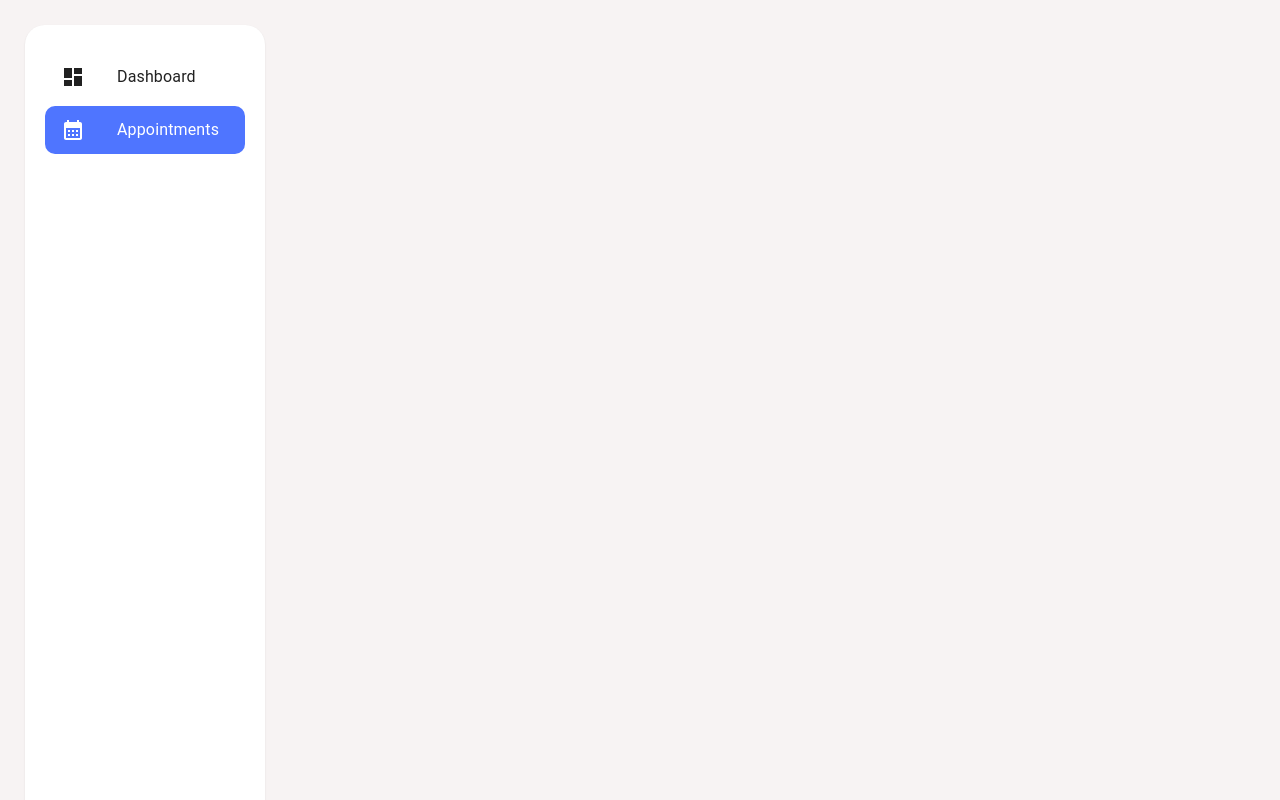
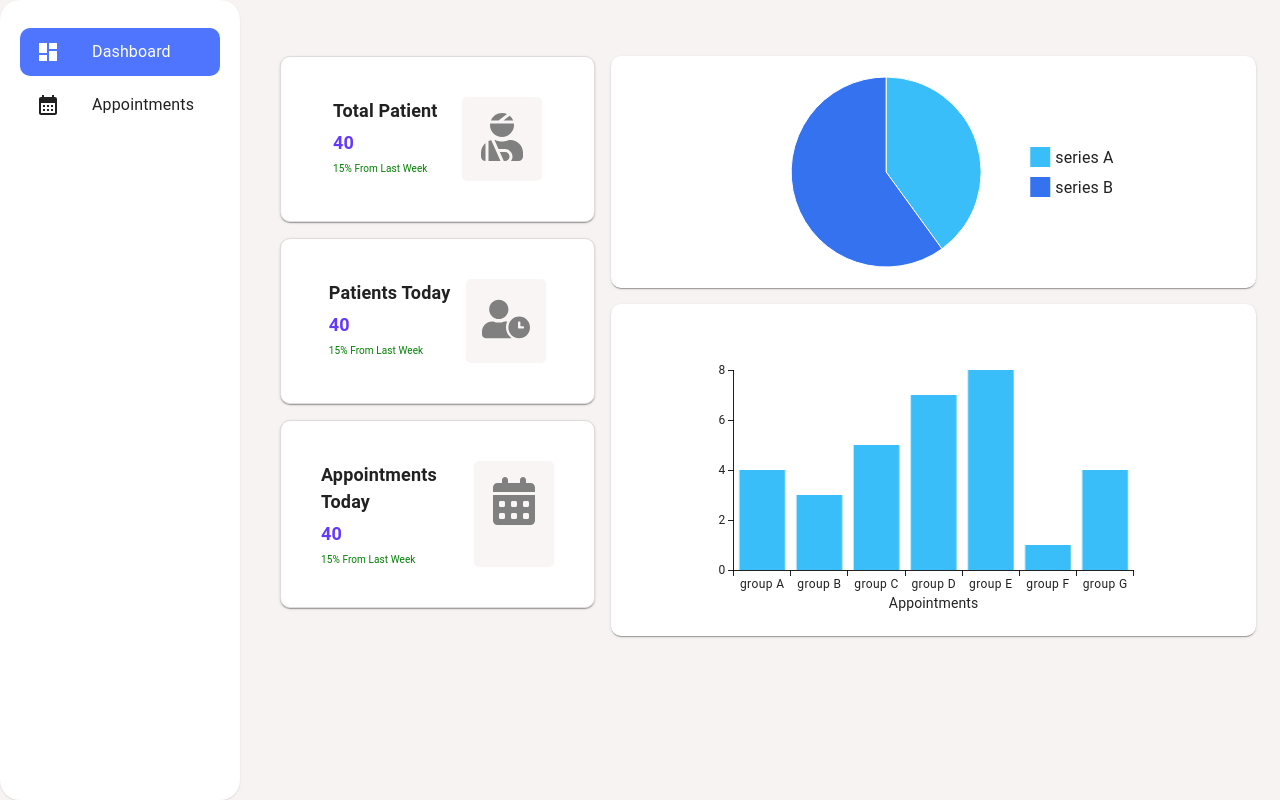
Before and after one commit to Tasneemghazal/GSG_Project_1, a React (Vite) app: page /doctor in a window 1280 px wide. Built offline with nearby package versions, Linux system fonts and the light colour scheme.

Commit message:
Add statistic cards and charts to doctor-dashboard

```diff
--- a/package.json
+++ b/package.json
@@ -14,8 +14,10 @@
     "@emotion/styled": "^11.14.0",
     "@mui/icons-material": "^6.4.2",
     "@mui/material": "^6.4.2",
+    "@mui/x-charts": "^7.25.0",
     "react": "^18.2.0",
     "react-dom": "^18.2.0",
+    "react-icons": "^5.4.0",
     "react-router-dom": "^7.1.4"
   },
   "devDependencies": {
--- a/src/App.tsx
+++ b/src/App.tsx
@@ -18,6 +18,7 @@ const App = () => {
       path: "/doctor",
       element: <Doctor />,
       children: [
+        { index: true, element: <DoctorDashboard /> },
         { path: "dashboard", index: true, element: <DoctorDashboard /> },
         { path: "appointments", element: <Appointments /> },
       ],
--- /dev/null
+++ b/src/components/charts/CustomBarChart.tsx
@@ -0,0 +1,29 @@
+import { BarChart } from "@mui/x-charts/BarChart";
+
+const CustomBarChart = () => {
+  return (
+    <BarChart
+      xAxis={[
+        {
+          scaleType: "band",
+          data: [
+            "group A",
+            "group B",
+            "group C",
+            "group D",
+            "group E",
+            "group F",
+            "group G",
+          ],
+          label: "Appointments",
+        },
+      ]}
+      series={[{ data: [4, 3, 5, 7, 8, 1, 4] }]}
+      width={500}
+      height={300}
+      colors={["#3ABEF9"]}
+    />
+  );
+};
+
+export default CustomBarChart;
--- /dev/null
+++ b/src/components/charts/CustomPieChart.tsx
@@ -0,0 +1,22 @@
+import { PieChart } from '@mui/x-charts';
+
+
+const CustomPieChart=()=> {
+  return (
+    <PieChart
+      series={[
+        {
+          data: [
+            { id: 0, value: 10, label: 'series A' },
+            { id: 1, value: 15, label: 'series B' },
+          ],
+        },
+      ]}
+      width={400}
+      height={200}
+      colors={["#3ABEF9","#3572EF"]}
+    />
+  );
+}
+
+export default CustomPieChart;
--- a/src/components/doctor-dashboard/DoctorDashboard.tsx
+++ b/src/components/doctor-dashboard/DoctorDashboard.tsx
@@ -1,8 +1,46 @@
+import Grid from "@mui/material/Grid2";
+import StatisticCard from "../statistic-card/StatisticCard";
+import { FaUserClock, FaUserInjured } from "react-icons/fa";
+import { FaCalendarDays } from "react-icons/fa6";
+import CustomPieChart from "../charts/CustomPieChart";
+import { Paper } from "@mui/material";
+import CustomBarChart from "../charts/CustomBarChart";
+import { chartCard } from "./doctor-dashboard.style";
 
 const DoctorDashboard = () => {
   return (
-    <div>DoctorHome</div>
-  )
-}
+    <Grid container spacing={2}>
+      <Grid size={4}>
+        <Grid container direction="column" spacing={2}>
+          <StatisticCard
+            icon={<FaUserInjured size={"48px"} color="grey" />}
+            text="Total Patient"
+            total={40}
+          />
+          <StatisticCard
+            icon={<FaUserClock size={"48px"} color="grey" />}
+            text="Patients Today"
+            total={40}
+          />
+          <StatisticCard
+            icon={<FaCalendarDays size={"48px"} color="grey" />}
+            text="Appointments Today"
+            total={40}
+          />
+        </Grid>
+      </Grid>
+      <Grid size={8}>
+        <Grid container direction="column" spacing={2}>
+          <Paper sx={chartCard}>
+            <CustomPieChart />
+          </Paper>
+          <Paper sx={chartCard}>
+            <CustomBarChart />
+          </Paper>
+        </Grid>
+      </Grid>
+    </Grid>
+  );
+};
 
 export default DoctorDashboard;
--- /dev/null
+++ b/src/components/doctor-dashboard/doctor-dashboard.style.ts
@@ -0,0 +1,6 @@
+export const chartCard = () => ({
+  p: 2,
+  borderRadius: "10px",
+  display: "flex",
+  justifyContent: "center",
+});
--- a/src/components/doctor-sidebar/DoctorSidebar.tsx
+++ b/src/components/doctor-sidebar/DoctorSidebar.tsx
@@ -6,7 +6,7 @@ import DashboardIcon from '@mui/icons-material/Dashboard';
 import CalendarMonthIcon from '@mui/icons-material/CalendarMonth';
 
 const DoctorSidebar: React.FC = () => {
-  const [active, setActive] = useState("Appointments")
+  const [active, setActive] = useState("Dashboard")
 
   const menuItems = [
     { text: "Dashboard", link: "dashboard", icon: <DashboardIcon/> },
--- a/src/components/doctor-sidebar/doctor-sidebar.style.ts
+++ b/src/components/doctor-sidebar/doctor-sidebar.style.ts
@@ -5,7 +5,6 @@ export const drawerStyle = ()=>( {
     boxSizing: "border-box",
     borderRadius: "20px",
     padding: "20px",
-    margin: "25px",
     border: "none",
     boxShadow: "rgba(0, 0, 0, 0.1) 0px 1px 2px 0px"
   },
--- /dev/null
+++ b/src/components/statistic-card/StatisticCard.tsx
@@ -0,0 +1,26 @@
+import { Box, Card, Typography } from "@mui/material";
+import { ReactNode } from "react";
+import { card, description, title, total } from "./statistic-card.style";
+
+interface IProps {
+  icon: ReactNode;
+  text: string;
+  total: number;
+}
+
+const StatisticCard = (props: IProps) => {
+  return (
+    <Card sx={card}>
+      <Box>
+        <Typography sx={title}>{props.text}</Typography>
+        <Typography sx={total}>{props.total}</Typography>
+        <Typography sx={description}>15% From Last Week</Typography>
+      </Box>
+      <Box sx={{ backgroundColor: "#f9f5f5", p: 2, borderRadius: "5px" }}>
+        {props.icon}
+      </Box>
+    </Card>
+  );
+};
+
+export default StatisticCard;
--- /dev/null
+++ b/src/components/statistic-card/statistic-card.style.ts
@@ -0,0 +1,25 @@
+export const card = () => ({
+  display: "flex",
+  justifyContent: "space-around",
+  p: 5,
+  borderRadius: "10px",
+  border: "1px solid rgb(225, 220, 220)"
+});
+
+export const title = () =>({
+    fontSize:"18px",
+    fontWeight:"bold",
+    mb:"5px"
+});
+
+export const total = () =>({
+    fontSize:"18px",
+    color: "#6439FF",
+    fontWeight:"bold",
+    mb:"5px"
+});
+
+export const description = () =>({
+    fontSize:"10px",
+    color: "green"
+});
--- a/src/screens/doctor-screen/doctor.style.ts
+++ b/src/screens/doctor-screen/doctor.style.ts
@@ -4,4 +4,4 @@ export const container = () => ({
   height: "100vh",
 });
 
-export const content = () => ({ flexGrow: 1, p: 3, m: 4 });
+export const content = () => ({ flexGrow: 1, p: 3, mt:4, ml:2  });
```
Also changed, not shown: 1 other file (tests, documents, lock files or other folders).
